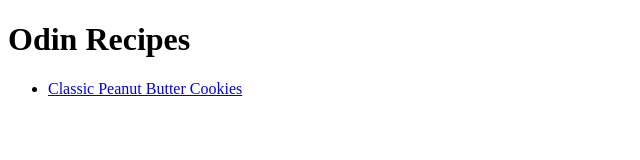
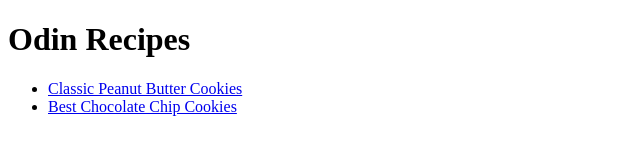
Before and after one commit to esquared13/odin-recipes, a plain HTML site: page index.html in a window 1280 px wide. Shown: the whole page, without its empty margins (0-640 px from the left). Drawn offline with Linux system fonts and the light colour scheme.

Commit message:
Edit README.md and index.html

```diff
--- a/index.html
+++ b/index.html
@@ -7,6 +7,7 @@
     <h1>Odin Recipes</h1>
     <ul>
         <li><a href=recipes/classicpeanutbuttercookies.html>Classic Peanut Butter Cookies</a></li>
- </ul>
+        <li><a href=recipes/bestchocolatechipcookies.html>Best Chocolate Chip Cookies</a></li>
+    </ul>
 
 </body>
```
Also changed, not shown: 1 other file.
